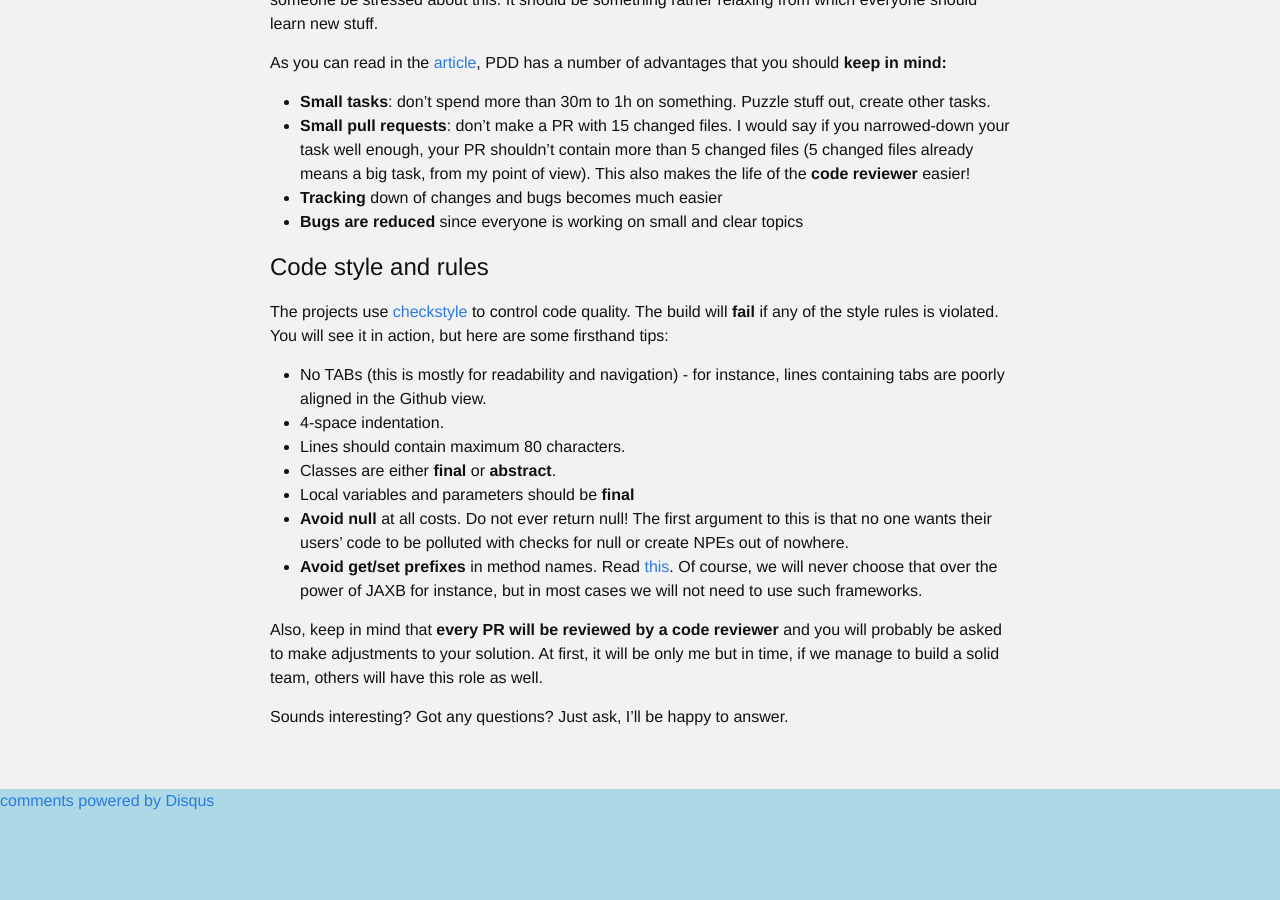
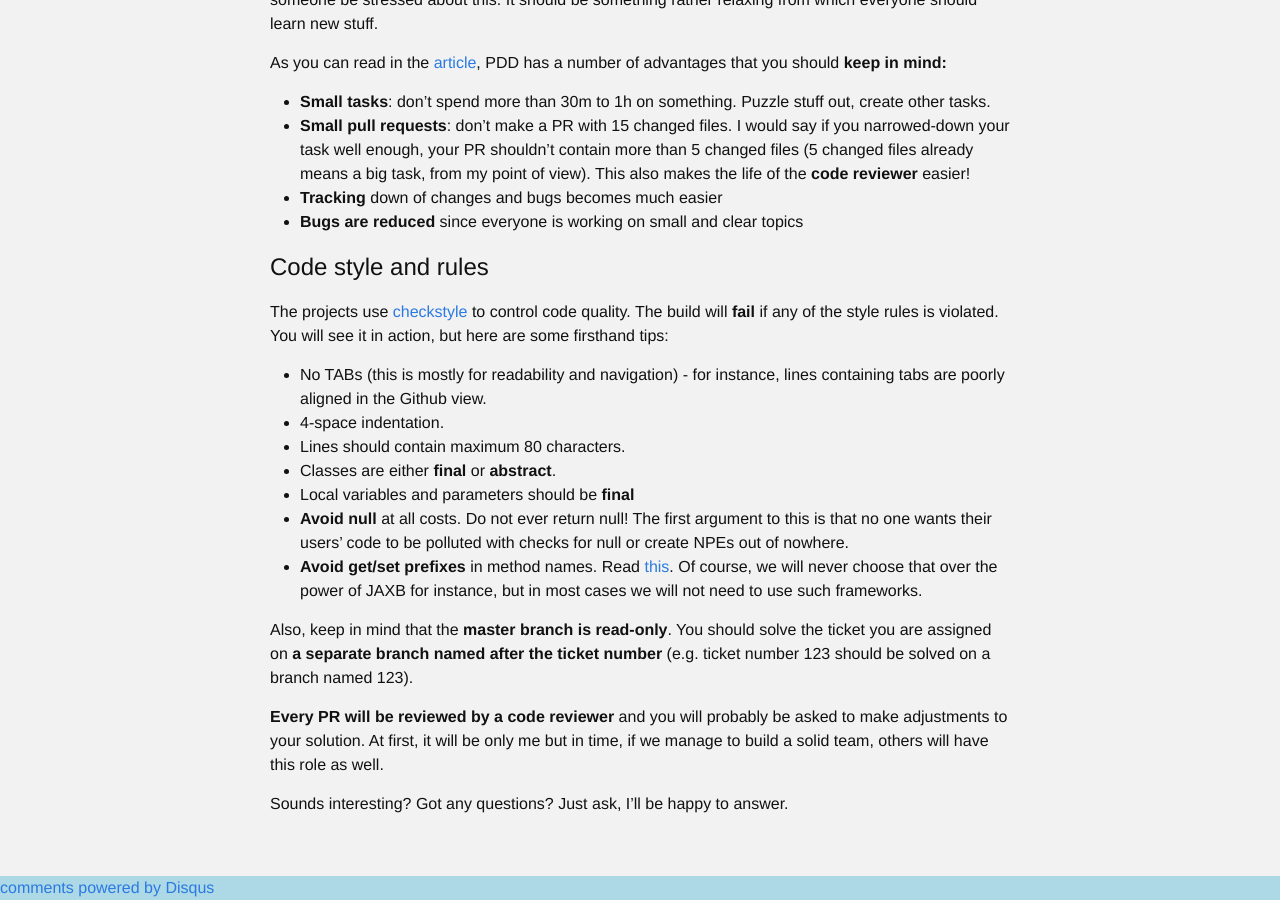
Before and after one commit to amihaiemil/amihaiemil.github.io, a Jekyll site: the page built from _posts/2016-12-30-becoming-a-contributor.markdown, in a window 1280 px wide and 900 px high, scrolled down 787 px. Built offline with Jekyll 4.4.1, drawn with Linux system fonts in a browser that asks for light colours; comment, search, counter and statistics services are not loaded; before the commit the page ends 1600 px from its top, so only the background shows below that.

Commit message:
Update 2016-12-30-becoming-a-contributor.markdown

```diff
--- a/_posts/2016-12-30-becoming-a-contributor.markdown
+++ b/_posts/2016-12-30-becoming-a-contributor.markdown
@@ -46,7 +46,9 @@ see it in action, but here are some firsthand tips:
   we will never choose that over the power of JAXB for instance, but in most cases we will
   not need to use such frameworks.
 
-Also, keep in mind that **every PR will be reviewed by a code reviewer** and you will probably
+Also, keep in mind that the **master branch is read-only**. You should solve the ticket you are assigned on **a separate branch named after the ticket number** (e.g. ticket number 123 should be solved on a branch named 123).
+
+**Every PR will be reviewed by a code reviewer** and you will probably
 be asked to make adjustments to your solution. At first, it will be
 only me but in time, if we manage to build a solid team, others will have this role as well.
 
```
